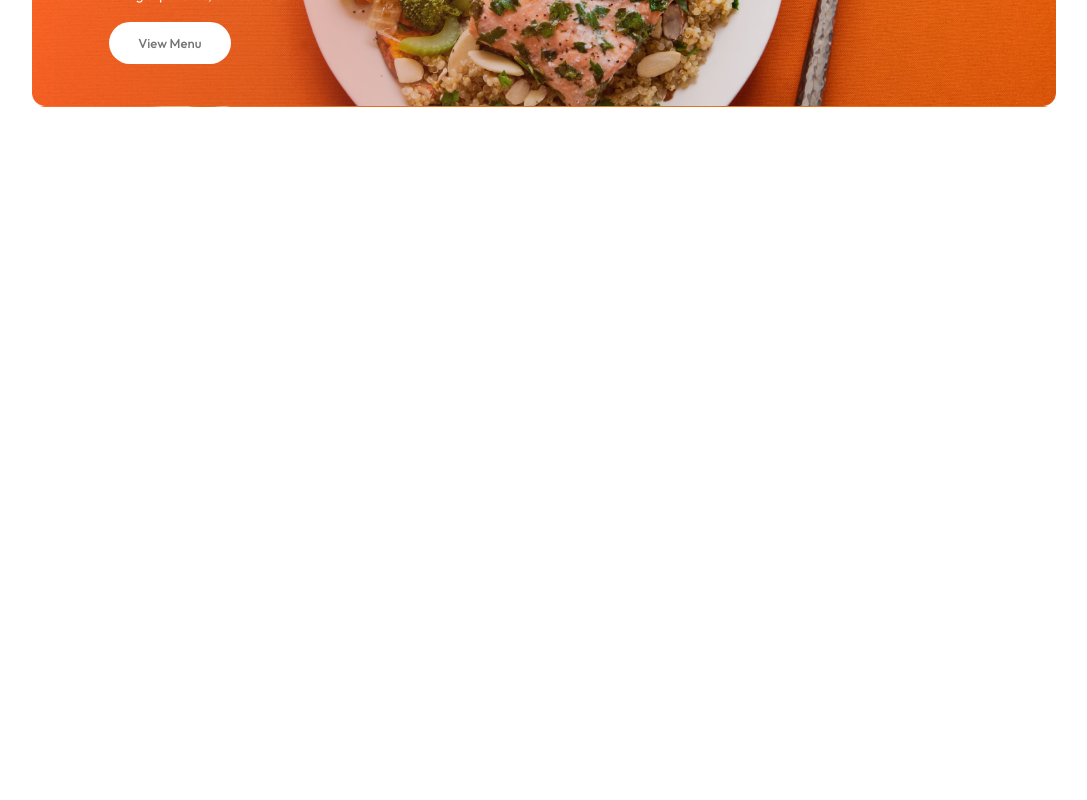
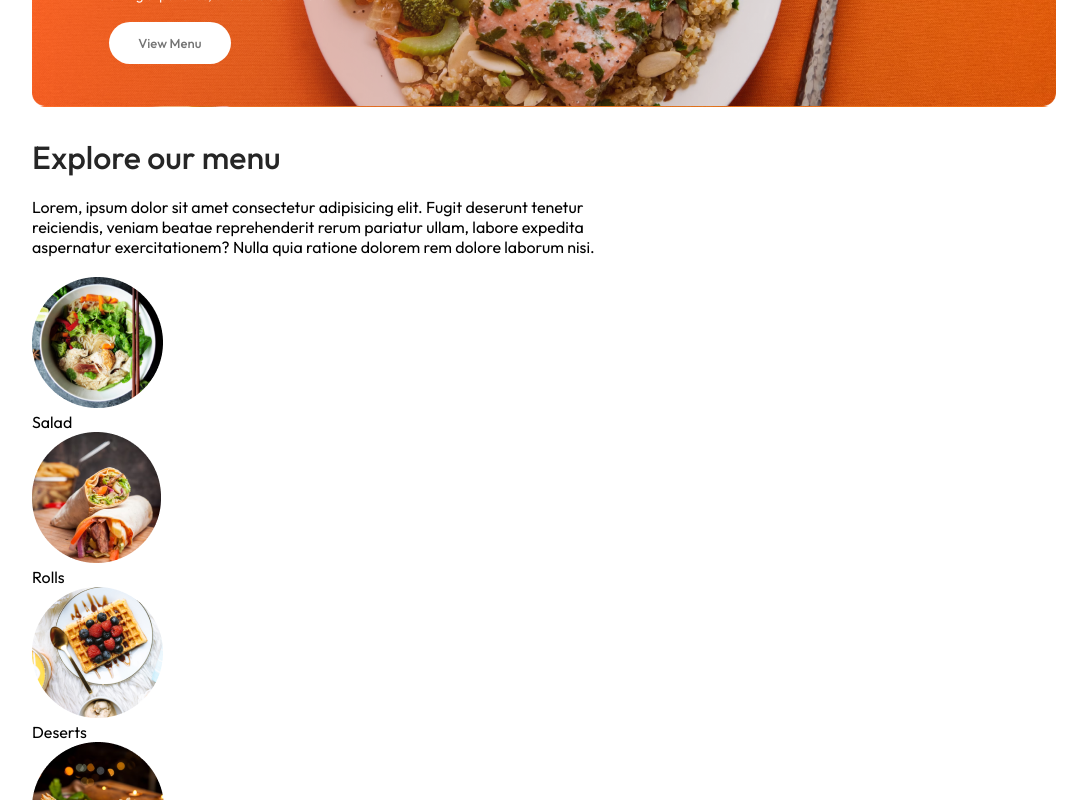
Before and after one commit to bizimsiti/food-del, a React (Vite) app in the folder frontend/: page / in a window 1280 px wide. Shown: the part 440-1240 px from the top of the page, without its empty margins (96-1183 px from the left). Before the commit the page ends 800 px from the top, so only its background shows below. Built offline with nearby package versions, Linux system fonts and the light colour scheme.

Commit message:
exploremenu created

```diff
--- /dev/null
+++ b/frontend/src/components/ExploreMenu/ExploreMenu.css
@@ -0,0 +1,15 @@
+.explore-menu {
+  display: flex;
+  flex-direction: column;
+  gap: 20px;
+}
+
+.explore-menu h1 {
+  color: #262626;
+  font-weight: 500;
+}
+
+.explore-menu-text {
+  max-width: 60%;
+  columns: #808080;
+}
--- /dev/null
+++ b/frontend/src/components/ExploreMenu/ExploreMenu.jsx
@@ -0,0 +1,27 @@
+import "./ExploreMenu.css";
+import { menu_list } from "../../assets/assets.js";
+const ExploreMenu = () => {
+  return (
+    <div className="explore-menu" id="explore-menu">
+      <h1>Explore our menu</h1>
+      <p className="explore-menu-text">
+        Lorem, ipsum dolor sit amet consectetur adipisicing elit. Fugit deserunt
+        tenetur reiciendis, veniam beatae reprehenderit rerum pariatur ullam,
+        labore expedita aspernatur exercitationem? Nulla quia ratione dolorem
+        rem dolore laborum nisi.
+      </p>
+      <div className="explore-menu-list">
+        {menu_list.map((item, index) => {
+          return (
+            <div key={index} className="explore-menu-list-item">
+              <img src={item.menu_image} alt="" />
+              <p>{item.menu_name}</p>
+            </div>
+          );
+        })}
+      </div>
+    </div>
+  );
+};
+
+export default ExploreMenu;
--- a/frontend/src/pages/Home/Home.jsx
+++ b/frontend/src/pages/Home/Home.jsx
@@ -1,9 +1,11 @@
+import ExploreMenu from "../../components/ExploreMenu/ExploreMenu";
 import Header from "../../components/Header/Header";
 import "./Home.css";
 const Home = () => {
   return (
     <div>
       <Header />
+      <ExploreMenu />
     </div>
   );
 };
```
